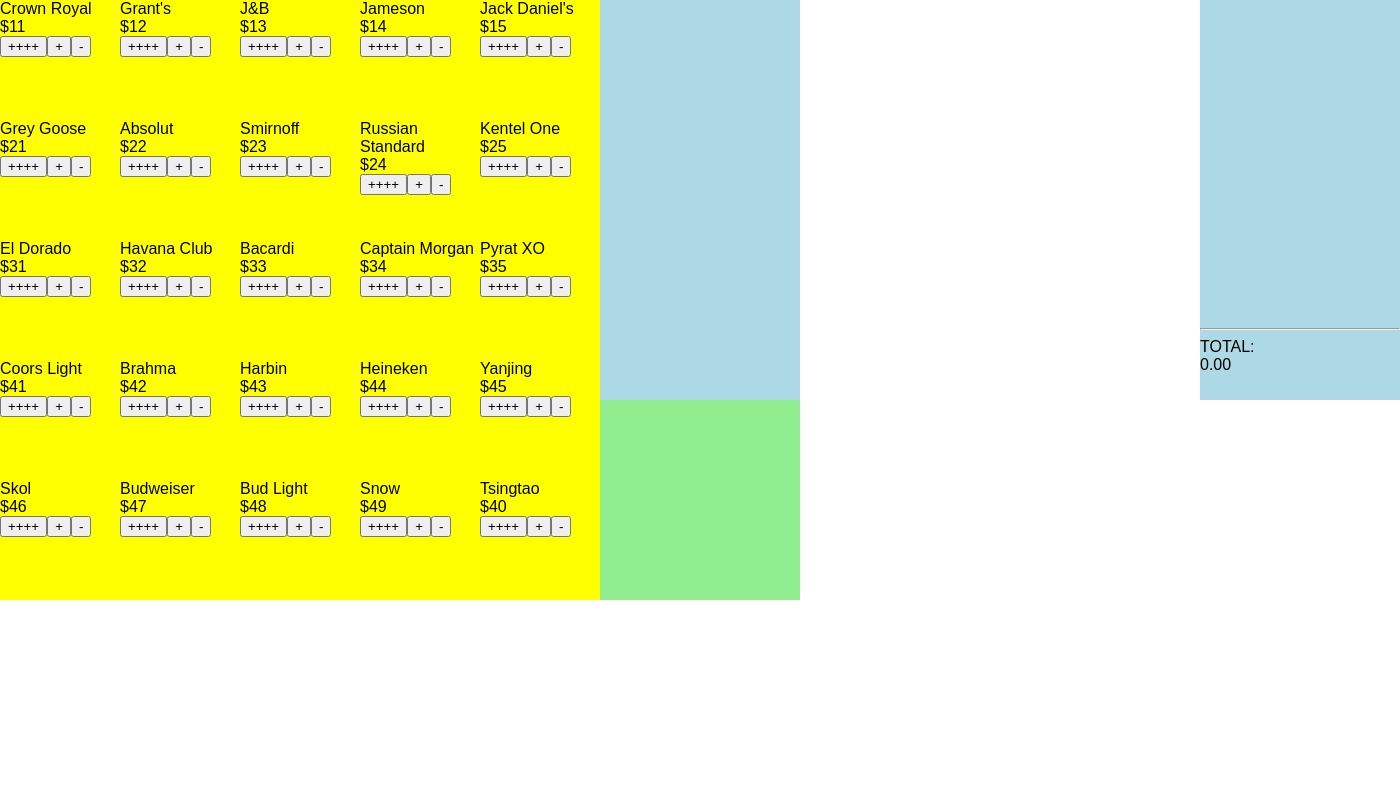
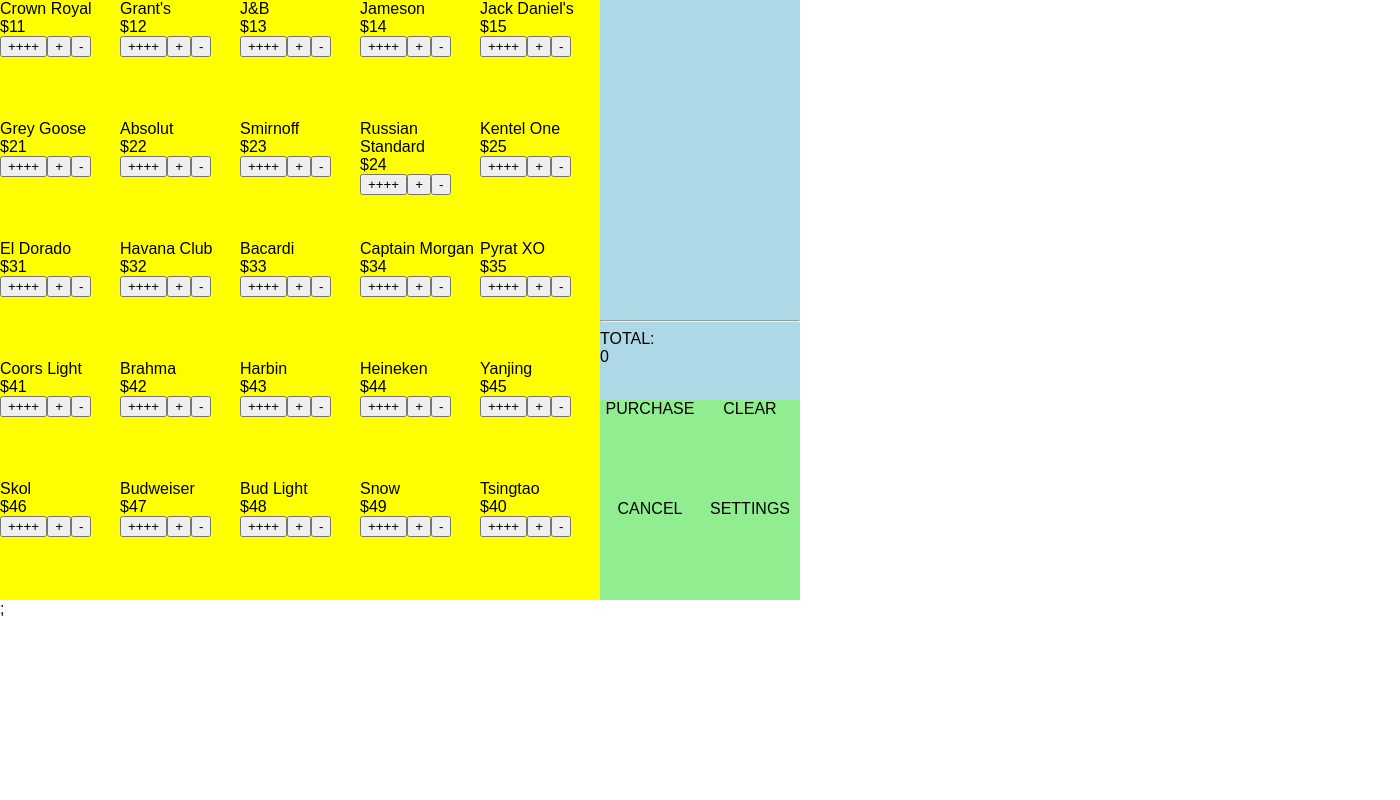
Before and after one commit to rxiayth/simple_pos, a React (Create React App) app: page / in a window 1280 px wide. Shown: the top 800 px of the page, 1400 px wide, since content can reach past the window. Built offline with nearby package versions, Linux system fonts and the light colour scheme.

Commit message:
minor clean up

```diff
--- a/src/Action/ActionBar.js
+++ b/src/Action/ActionBar.js
@@ -9,8 +9,6 @@
             width: 200,
             backgroundColor: 'lightgreen',
             position: 'absolute',
-            left: 600,
-            top: 400
         }
         // only keep string values
         // use one dict from app
--- a/src/Cart/Cart.js
+++ b/src/Cart/Cart.js
@@ -7,18 +7,20 @@
     render() {
 
         let cartStyle = {
-            cart : {
-                height: 400,
-                width: 200,
-                backgroundColor: 'lightblue',
-                position: 'absolute',
-                left: 600,
-                top: 0
+            cart: {
+                height: '100%',
+                width: '100%'
             },
-            cartItemList : {
+            cartList : {
                 height: '80%',
+                width: '100%',
                 overflow: 'scroll',
-                overflowX: 'hidden'
+                overflowX: 'hidden',
+                float: 'left'
+            },
+            cartTotal : {
+                height: '20%',
+                width: '100%'
             }
         };
 
@@ -36,6 +38,7 @@
                         key={sku}
                         name={name}
                         quantity={quantity}
+                        updateCart={this.props.udpateCart}
                     />
                 );
 
@@ -45,13 +48,15 @@
 
         return (
             <div style={cartStyle.cart}>
-                <div style={cartStyle.cartItemList}>
+                <div style={cartStyle.cartList}>
                     {cartItems}
                 </div>
                 <hr />
-                <Total
-                    total={total.toFixed(2)}
-                />
+                <div style={cartStyle.cartTotal}>
+                    <Total
+                        total={total}
+                    />
+                </div>
            </div>
         );
     }
--- a/src/Cart/CartItem.js
+++ b/src/Cart/CartItem.js
@@ -15,6 +15,7 @@
         return (
             <div style={cartItemStyle}>
                 {name}
+                --
                 {quantity}
             </div>
         );
--- a/src/Menu/Menu.js
+++ b/src/Menu/Menu.js
@@ -6,44 +6,33 @@
     constructor(props) {
         super(props);
         this.onSelect = this.onSelect.bind(this);
-
     }
 
-
     onSelect(sku, quantity) {
-        this.props.updateCart(sku, quantity)
+        this.props.updateCart(sku, quantity);
     }
 
-
-
-        // update css into style
     render() {
         let menuStyle = {
-            height: 600,
-            width: 600,
-            backgroundColor: 'yellow',
-			position: 'absolute'
+            height: '100%',
+            width: '100%',
         };
 
         const menu = this.props.menu;
-        const menuDisplay = [];
-        Object.keys(menu).map((sku) => {
-            menuDisplay.push(
-                <MenuItem
-                    key={sku}
-                    item={menu[sku]}
-                    onSelect={this.onSelect}
-                />
-            );
-        });
-
         return (
             <div style={menuStyle}>
-                {menuDisplay}
+                {Object.keys(menu).map((sku) => {
+                    return (
+                        <MenuItem
+                            key={sku}
+                            item={menu[sku]}
+                            onSelect={this.onSelect}
+                        />
+                    );
+                })};
             </div>
         );
     }
-
 }
 
 export default Menu;
--- a/src/Menu/MenuItem.js
+++ b/src/Menu/MenuItem.js
@@ -4,51 +4,31 @@
 
     constructor(props) {
         super(props);
-        this.onClick = this.onClick.bind(this);
-        this.maxedOut = this.maxedOut.bind(this);
-        this.incrementCartItem = this.incrementCartItem.bind(this);
-        this.decrementCartItem = this.decrementCartItem.bind(this);
+        this.addToCart = this.addToCart.bind(this);
     }
 
-
-    onClick(e) {
-        e.preventDefault();
-
-        // console.log(this.props.item.sku);
-        this.incrementCartItem(this.props.item.sku);
+    /*  call parent's onSelect function with this item's sku and given <quantity>.
+        (int) --> null
+    */
+    addToCart(quantity) {
+        this.props.onSelect(this.props.item.sku, quantity);
     }
-
-    maxedOut(sku) {
-    }
-
-    incrementCartItem() {
-        this.props.onSelect(this.props.item.sku, +1);
-    }
-    decrementCartItem() {
-        this.props.onSelect(this.props.item.sku, -1);
-    }
-
-
-
-
 
     render() {
         let menuItemstyle = {
             height: '20%',
             width: '20%',
-            float: 'left'
+            float: 'left',
+            backgroundColor: 'yellow'
         };
 
         return (
-
-            <div style={menuItemstyle} onClick={this.onSelectMenuItem}>
+            <div style={menuItemstyle}>
                 {this.props.item.name}<br/>
                 {'$' + this.props.item.price}<br/>
-                <button onClick={this.maxedOut}> ++++ </button>
-                <button onClick={this.incrementCartItem}> + </button>
-                <button onClick={this.decrementCartItem}> - </button>
-
-
+                <button onClick={() => this.addToCart(10)}> ++++ </button>
+                <button onClick={() => this.addToCart(1)}> + </button>
+                <button onClick={() => this.addToCart(-1)}> - </button>
             </div>
         )
     }
```
Also changed, not shown: src/Constants.js (added, +10 -0 lines), resources/todo.txt.
